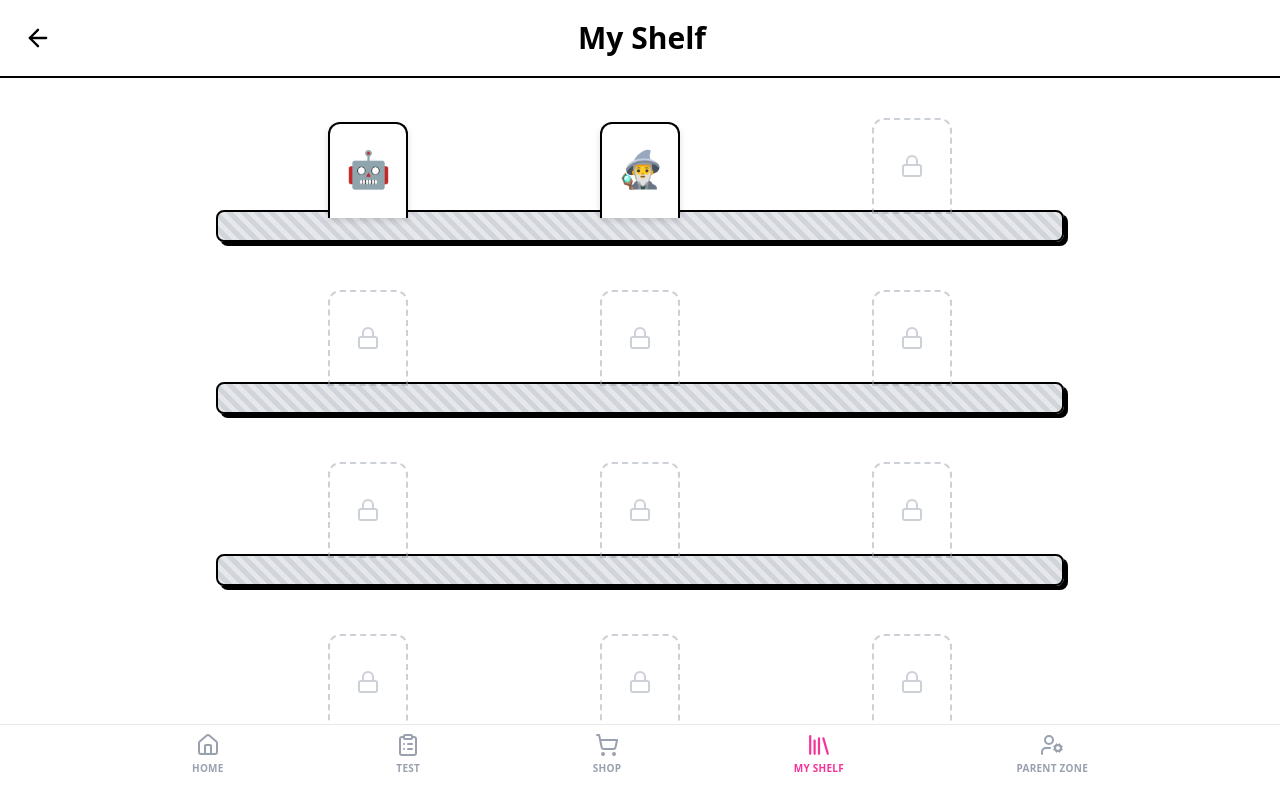
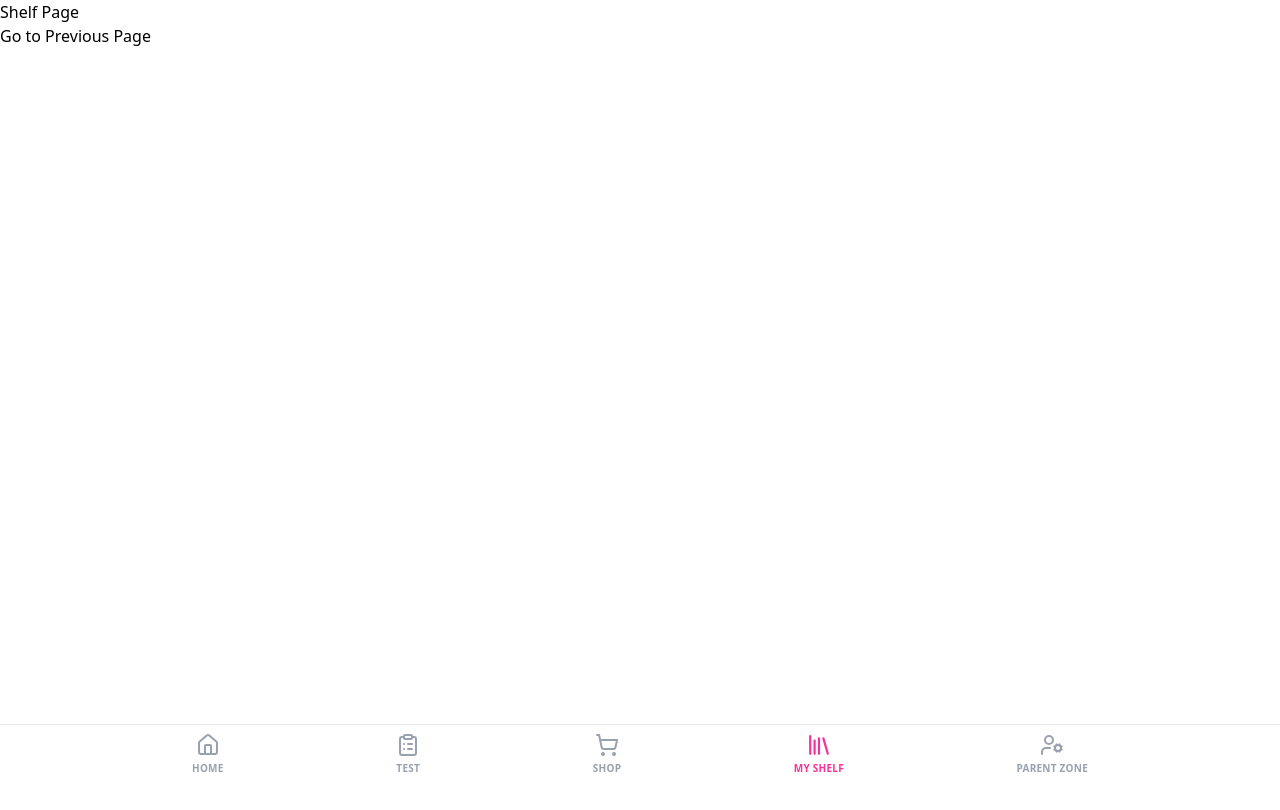
Before and after one commit to rikeshpatel19/support-tool, a React (Vite) app: page /shelf in a window 1280 px wide. Shown: the top 810 px of the page. Built offline with nearby package versions, Linux system fonts and the light colour scheme.

Commit message:
Revert "Header component"
This reverts commit 9ab793234353e0d4d08a51cc55b548e34154f67f.

```diff
--- a/src/components/Header.jsx
+++ /dev/null
@@ -1,17 +0,0 @@
-import { useNavigate } from 'react-router-dom';
-import { ArrowLeft } from 'lucide-react';
-
-const Header = ({ label }) => {
-    const navigate = useNavigate();
-    return (
-        <div className="p-4 border-b-2 border-black flex items-center justify-between sticky top-0 bg-white z-10">
-            <button onClick={() => navigate('/')} className="p-2 hover:bg-gray-100 rounded-full">
-                <ArrowLeft size={28} />
-            </button>
-            <h1 className="text-3xl font-black">{label}</h1>
-            <div className="w-10" />
-        </div>
-    );
-};
-
-export default Header;
--- a/src/pages/ShelfPage.jsx
+++ b/src/pages/ShelfPage.jsx
@@ -1,79 +1,17 @@
-import { useEffect, useState } from 'react';
 import { useNavigate } from 'react-router-dom';
-import { Lock } from 'lucide-react';
-import { getUser, ALL_COLLECTIBLES } from '../services/api';
-import Header from '../components/Header';
 import BottomNav from '../components/BottomNav';
 
 const ShelfPage = () => {
   const navigate = useNavigate();
-  const [user, setUser] = useState(null);
 
-  useEffect(() => {
-    const loadData = async () => {
-      const userData = await getUser();
-      setUser(userData);
-    };
-    loadData();
-  }, []);
+  return (
+  <div>
+    <h1>Shelf Page</h1>
+    <button onClick={() => navigate(-1)}>Go to Previous Page</button>
 
-  if (!user) return <div className="p-10 text-center font-bold">Loading Shelf...</div>;
-
-  // Split the 12 items into chunks of 3 (for 4 shelves)
-  const shelves = [];
-  for (let i = 0; i < ALL_COLLECTIBLES.length; i += 3) {
-    shelves.push(ALL_COLLECTIBLES.slice(i, i + 3));
-  }
-  return (
-    <div className="min-h-screen bg-white font-sans pb-24">
-
-      {/* Header */}
-      <Header label="My Shelf" />
-
-      <div className="max-w-4xl mx-auto p-6 space-y-12 mt-4">
-
-        {/* Render each Shelf (Row) */}
-        {shelves.map((shelfItems, index) => (
-          <div key={index} className="relative">
-
-            {/* The Figures Row */}
-            <div className="flex justify-around items-end px-4 mb-[-4px] relative z-10">
-              {shelfItems.map((item) => {
-                const isUnlocked = user.inventory.includes(item.id);
-
-                return (
-                  <div key={item.id} className="flex flex-col items-center gap-2 w-24">
-
-                    {/* The Slot Box */}
-                    <div className={`
-                      h-24 w-20 rounded-t-xl flex items-center justify-center text-4xl transition-all
-                      ${isUnlocked
-                        ? "bg-white border-2 border-black border-b-0 -mb-1 pb-1 drop-shadow-md"
-                        : "border-2 border-dashed border-gray-400 bg-transparent opacity-50"
-                      }
-                    `}>
-                      {isUnlocked ? item.icon : <Lock size={24} className="text-gray-400" />}
-                    </div>
-                  </div>
-                );
-              })}
-            </div>
-
-            {/* The Shelf Graphic (Hatched Pattern) */}
-            <div
-              className="h-8 w-full border-2 border-black rounded-lg shadow-hard relative z-0"
-              style={{
-                backgroundImage: "repeating-linear-gradient(45deg, #e5e7eb, #e5e7eb 5px, #d1d5db 5px, #d1d5db 10px)"
-              }}
-            />
-
-          </div>
-        ))}
-      </div>
-
-      {/* --- BOTTOM NAVIGATION --- */}
-      <BottomNav activePage="shelf" />
-    </div>
+    {/* --- BOTTOM NAVIGATION --- */}
+    <BottomNav activePage="shelf"/>
+  </div>
   );
 };
 
--- a/src/pages/SubjectPage.jsx
+++ b/src/pages/SubjectPage.jsx
@@ -1,8 +1,8 @@
 import { useEffect, useState } from 'react';
 import { useParams, useNavigate } from 'react-router-dom';
+import { ArrowLeft} from 'lucide-react';
 import TopicCard from '../components/TopicCard';
 import { getSubjectById } from '../services/api';
-import Header from '../components/Header';
 
 const SubjectPage = () => {
   const { subjectId } = useParams(); // Reads from the URL
@@ -38,7 +38,16 @@ const SubjectPage = () => {
     return (
       <div className="min-h-screen bg-white font-sans pb-24">
         {/* Header */}
-      <Header label={currentSubject.title} />
+        <div className="p-4 border-b-2 border-black flex items-center justify-between sticky top-0 bg-white z-10">
+          <button
+            onClick={() => navigate('/')}
+            className="p-2 hover:bg-gray-100 rounded-full transition-colors"
+          >
+            <ArrowLeft size={28} />
+          </button>
+          <h1 className="text-3xl font-black capitalize">{currentSubject.title}</h1>
+          <div className="w-10" /> {/* Spacer to center the title */}
+        </div>
 
         <div className="max-w-4xl mx-auto p-6 space-y-8">
 
--- a/src/pages/TestPage.jsx
+++ b/src/pages/TestPage.jsx
@@ -1,7 +1,6 @@
 import { useEffect, useState } from 'react';
 import { useNavigate } from 'react-router-dom';
 import Button from '../components/Button';
-import Header from '../components/Header';
 import BottomNav from '../components/BottomNav';
 import { getSubjects } from '../services/api';
 
@@ -28,8 +27,11 @@ const TestPage = () => {
     return (
       <div className="min-h-screen bg-white font-sans pb-24">
 
-      {/* Header */}
-      <Header label="Mock Exams" />
+        {/* Header (Simplified) */}
+        <div className="p-4 border-b-2 border-black flex items-center justify-center sticky top-0 bg-white z-10">
+          <h1 className="text-3xl font-black capitalize">Mock Exams</h1>
+          <div className="w-10" /> {/* Spacer to center the title */}
+        </div>
 
         <div className="max-w-4xl mx-auto p-6 space-y-8">
           {Object.keys(subjects).map((key) => {
@@ -42,7 +44,7 @@ const TestPage = () => {
 
                 <div className="grid grid-cols-1 md:grid-cols-3 gap-4">
                   {subject.exams.map((exam) => (
-                  <Button className='p-10!'
+                    <Button  className='p-10!'
                       key={exam.id}
                       onClick={() => console.log(`Starting ${exam.name}`)}
                     >{exam.name}</Button>
@@ -53,7 +55,7 @@ const TestPage = () => {
           })}
         </div>
         {/* --- BOTTOM NAVIGATION --- */}
-      <BottomNav activePage="test" />
+        <BottomNav activePage="test"/>
       </div>
     );
   };
```
Lines whose indentation alone changed are shown as unchanged.
